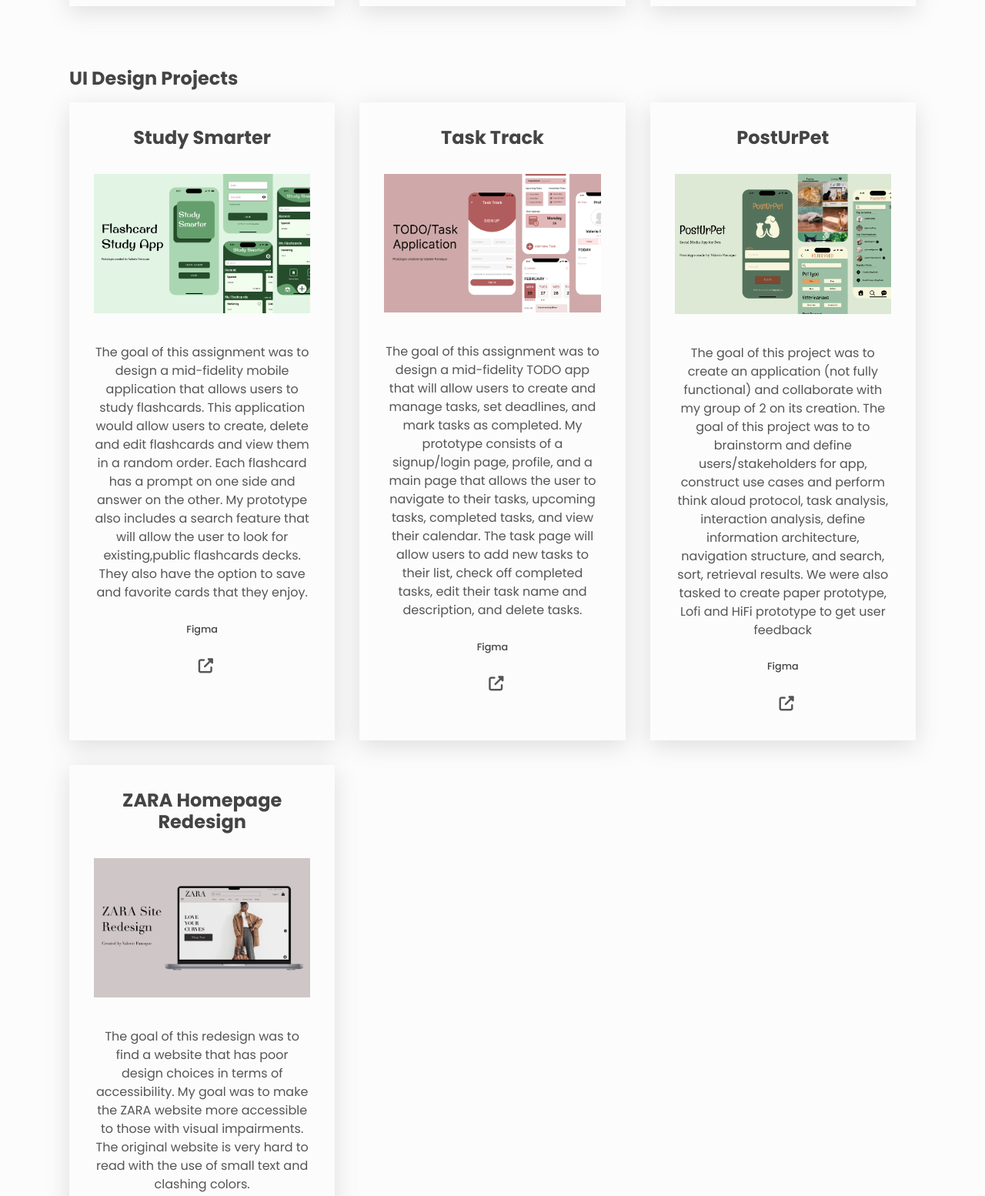
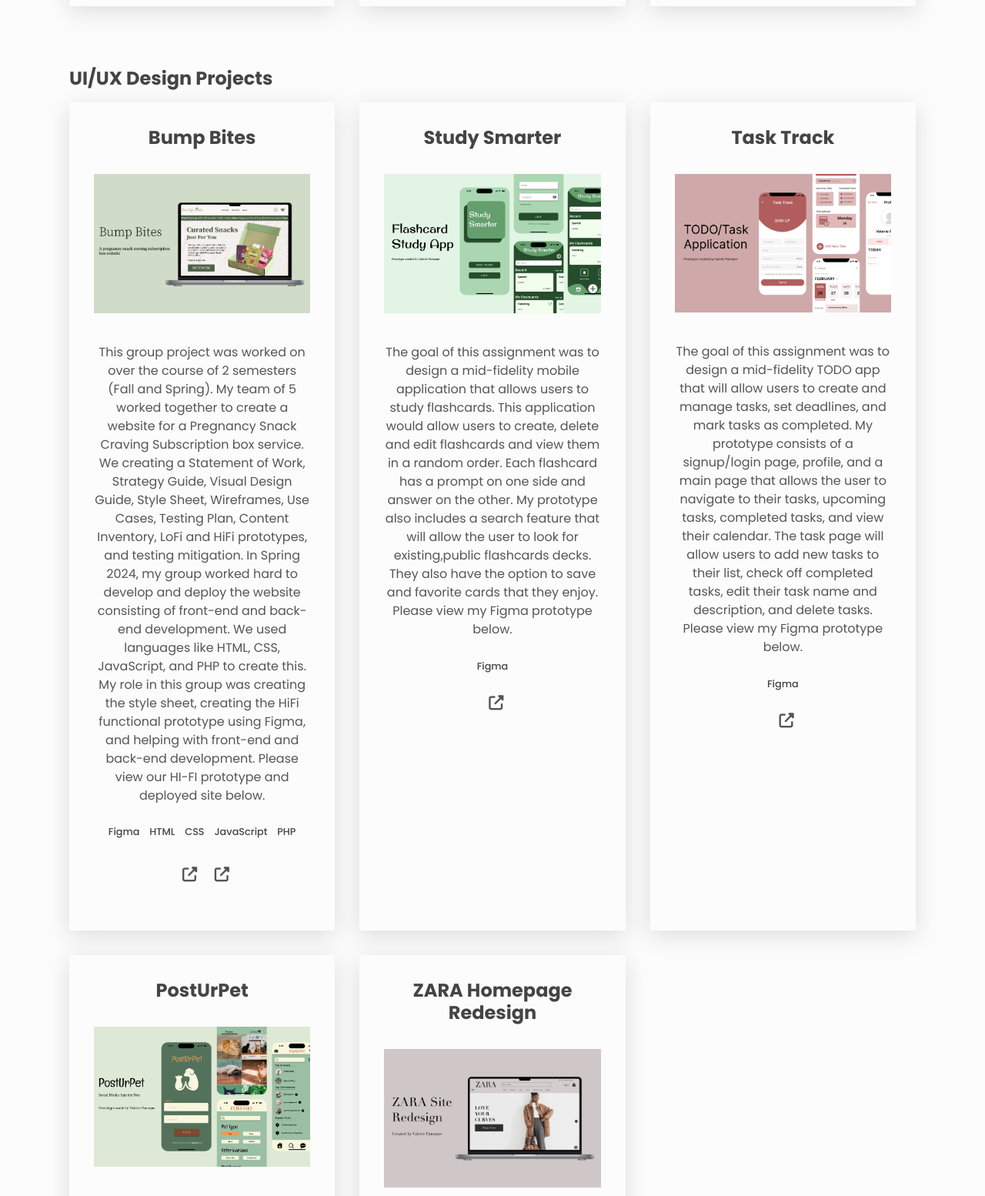
Before and after one commit to valeriepaneque01/valeriepaneque-portfolio.github.io, a plain HTML site: page index.html in a window 1280 px wide. Shown: the part 1681-3235 px from the top of the page at 77% size. Drawn offline with Linux system fonts and the light colour scheme.

Commit message:
updated p

```diff
--- a/index.html
+++ b/index.html
@@ -135,15 +135,51 @@
          <!-- Second section UI projects -->
         <section id="project2" class="section projects">
           <div class="projects__subtitles">
-            <h3 class="projects__subtitle">UI Design Projects</h3>
+            <h3 class="projects__subtitle">UI/UX Design Projects</h3>
           </div>
           <div class="projects__grid">
+
+          <div class="project">
+            <h3>Bump Bites</h3>
+            <img src="images/bumpbites-site.png" alt="Bump Bites App">
+            <p class="project__description">
+              This group project was worked on over the course of 2 semesters (Fall and Spring). My team of 5 worked together to create a website for a Pregnancy Snack Craving Subscription box service. We creating a Statement of Work, Strategy Guide, Visual Design Guide, Style Sheet, Wireframes, Use Cases, Testing Plan, Content Inventory, LoFi and HiFi prototypes, and testing mitigation. In Spring 2024, my group worked hard to develop and deploy the website consisting of front-end and back-end development. We used languages like HTML, CSS, JavaScript, and PHP to create this. My role in this group was creating the style sheet, creating the HiFi functional prototype using Figma, and helping with front-end and back-end development. Please view our HI-FI prototype and deployed site below.
+            </p>
+            <ul class="project__stack">
+              <li class="project__stack-item">Figma</li>
+              <li class="project__stack-item">HTML</li>
+              <li class="project__stack-item">CSS</li>
+              <li class="project__stack-item">JavaScript</li>
+               <li class="project__stack-item">PHP</li>
+            </ul>
+            <ul class="project__stack">
+              <li class="project__stack-item">  <a
+                href="https://www.figma.com/proto/Y1TdXIlHbILua7rMGaYuwO/Bump-Bites--HIFI?type=design&node-id=204-3154&t=eaT3xOBPLtnaqYsP-1&scaling=scale-down&page-id=204%3A750&starting-point-node-id=204%3A3154&mode=design"
+                aria-label="live preview"
+                class="link link--icon"
+                target="_blank"
+              >
+                <i aria-hidden="true" class="fas fa-external-link-alt"></i>
+              </a>
+            </li>
+            <li class="project__stack-item">  <a
+              href="https://students.gaim.ucf.edu/~jo090771/index.html"
+              aria-label="live preview"
+              class="link link--icon"
+              target="_blank"
+            >
+              <i aria-hidden="true" class="fas fa-external-link-alt"></i>
+            </a>
+          </li>
+            </ul>
+
+          </div>
 
           <div class="project">
             <h3>Study Smarter</h3>
             <img src="images/flashcard-app.png" alt="Flashcard App">
             <p class="project__description">
-             The goal of this assignment was to design a mid-fidelity mobile application that allows users to study flashcards. This application would allow users to create, delete and edit flashcards and view them in a random order. Each flashcard has a prompt on one side and answer on the other. My prototype also includes a search feature that will allow the user to look for existing,public flashcards decks. They also have the option to save and favorite cards that they enjoy.
+             The goal of this assignment was to design a mid-fidelity mobile application that allows users to study flashcards. This application would allow users to create, delete and edit flashcards and view them in a random order. Each flashcard has a prompt on one side and answer on the other. My prototype also includes a search feature that will allow the user to look for existing,public flashcards decks. They also have the option to save and favorite cards that they enjoy. Please view my Figma prototype below.
             </p>
             <ul class="project__stack">
               <li class="project__stack-item">Figma</li>
@@ -162,7 +198,7 @@
             <h3>Task Track</h3>
             <img src="images/todo-app.png" alt="TODO App">
             <p class="project__description">
-              The goal of this assignment was to design a mid-fidelity TODO app that will allow users to create and manage tasks, set deadlines, and mark tasks as completed. My prototype consists of a signup/login page, profile, and a main page that allows the user to navigate to their tasks, upcoming tasks, completed tasks, and view their calendar.  The task page will allow users to add new tasks to their list, check off completed tasks, edit their task name and description, and delete tasks.
+              The goal of this assignment was to design a mid-fidelity TODO app that will allow users to create and manage tasks, set deadlines, and mark tasks as completed. My prototype consists of a signup/login page, profile, and a main page that allows the user to navigate to their tasks, upcoming tasks, completed tasks, and view their calendar.  The task page will allow users to add new tasks to their list, check off completed tasks, edit their task name and description, and delete tasks. Please view my Figma prototype below.
             </p>
             <ul class="project__stack">
               <li class="project__stack-item">Figma</li>
@@ -182,7 +218,7 @@
             <h3>PostUrPet</h3>
             <img src="images/posturpet-app.png" alt="Social Media App for Pets">
             <p class="project__description">
-              The goal of this project was to create an application (not fully functional) and collaborate with my group of 2 on its creation. The goal of this project was to to brainstorm and define users/stakeholders for app, construct use cases and perform think aloud protocol, task analysis, interaction analysis, define information architecture, navigation structure, and search, sort, retrieval results. We were also tasked to create paper prototype, Lofi and HiFi prototype to get user feedback
+              The goal of this project was to create an application (not fully functional) and collaborate with my group of 2 on its creation. The goal of this project was to to brainstorm and define users/stakeholders for app, construct use cases and perform think aloud protocol, task analysis, interaction analysis, define information architecture, navigation structure, and search, sort, retrieval results. We were also tasked to create paper prototype, Lofi and HiFi prototype to get user feedback. Please view my Figma prototype below.
             </p>
             <ul class="project__stack">
               <li class="project__stack-item">Figma</li>
@@ -201,7 +237,7 @@
             <h3>ZARA Homepage Redesign</h3>
             <img src="images/zara-redesign.png" alt="ZARA homepage redesign">
             <p class="project__description">
-              The goal of this redesign was to find a website that has poor design choices in terms of accessibility. My goal was to make the ZARA website more accessible to those with visual impairments. The original website is very hard to read with the use of small text and clashing colors.
+              The goal of this redesign was to find a website that has poor design choices in terms of accessibility. My goal was to make the ZARA website more accessible to those with visual impairments. The original website is very hard to read with the use of small text and clashing colors. Please view my Figma prototype below.
             </p>
             <ul class="project__stack">
               <li class="project__stack-item">Figma</li>
```
